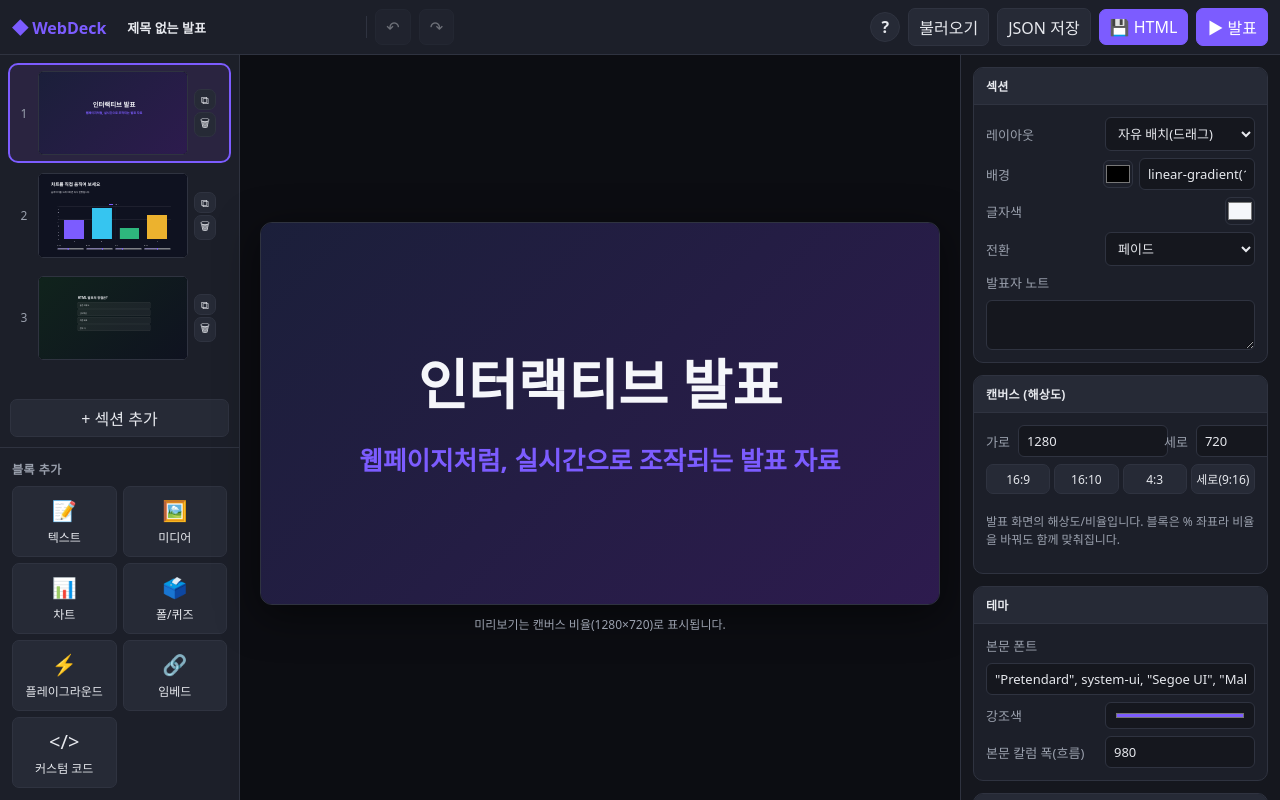
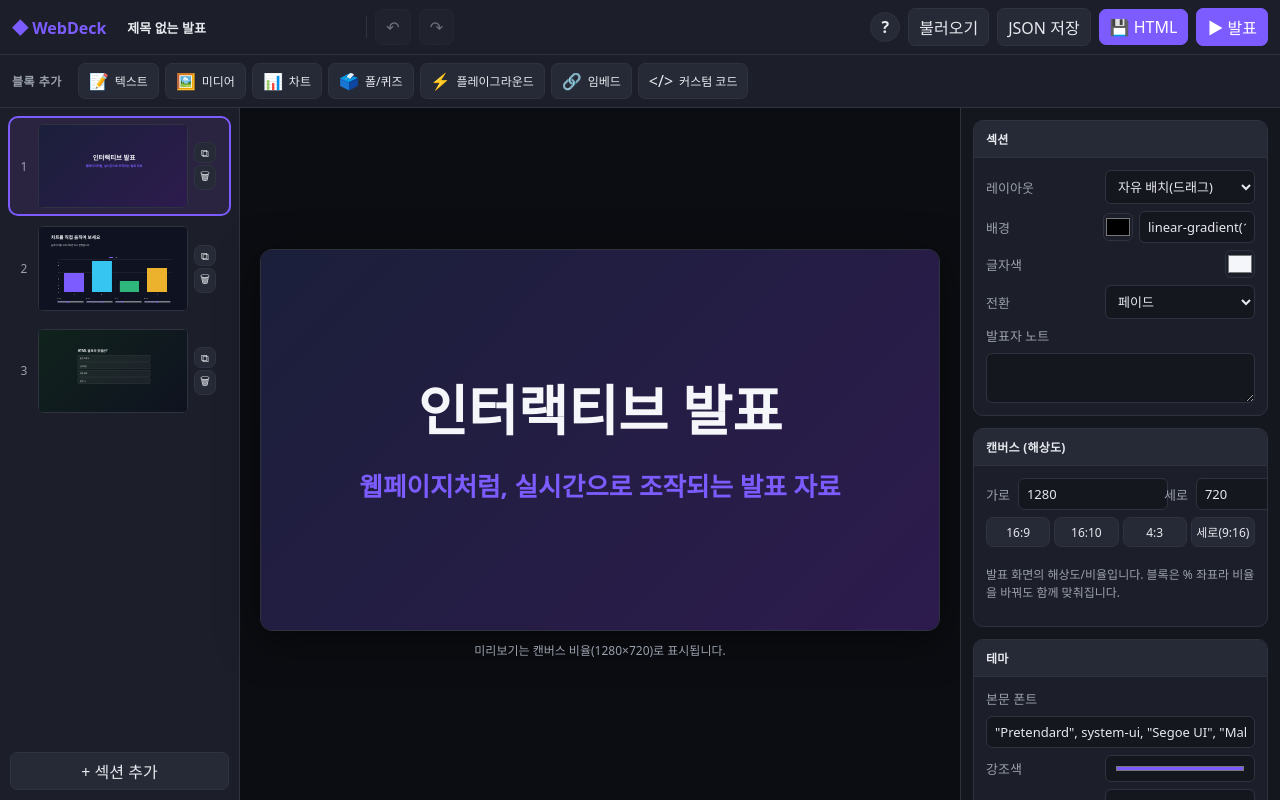
Before and after one commit to DoorWarning/Web-Deck-PPT-GUI, a React (Vite) app: page / in a window 1280 px wide. Built offline with nearby package versions, Linux system fonts and the light colour scheme; a web font is replaced by a local one.

Commit message:
fix: relocation 'block add UI', add section shortcut duplicate('d') and delete('delete')

```diff
--- a/src/App.tsx
+++ b/src/App.tsx
@@ -23,10 +23,10 @@ export default function App() {
   return (
     <div className="app">
       <Toolbar />
+      <BlockPalette />
       <div className="app-body">
         <aside className="left-rail">
           <SectionPanel />
-          <BlockPalette />
         </aside>
         <Stage />
         <BlockInspector />
@@ -46,7 +46,19 @@ function useEditorShortcuts(active: boolean) {
       if ((e.ctrlKey || e.metaKey) && e.key.toLowerCase() === 'z') { e.preventDefault(); e.shiftKey ? s.redo() : s.undo(); return; }
       if ((e.ctrlKey || e.metaKey) && e.key.toLowerCase() === 'y') { e.preventDefault(); s.redo(); return; }
       if (typing) return;
-      if ((e.key === 'Delete' || e.key === 'Backspace') && s.selectedBlockId) { e.preventDefault(); s.deleteBlock(s.selectedBlockId); }
+      // Block-first: when a block is selected the shortcut targets the block,
+      // otherwise it targets the current slide section.
+      if (e.key === 'Delete' || e.key === 'Backspace') {
+        e.preventDefault();
+        if (s.selectedBlockId) s.deleteBlock(s.selectedBlockId);
+        else s.deleteSection(s.currentSection);
+        return;
+      }
+      if (e.key === 'd' || e.key === 'D') {
+        e.preventDefault();
+        if (s.selectedBlockId) s.duplicateBlock(s.selectedBlockId);
+        else s.duplicateSection(s.currentSection);
+      }
     };
     window.addEventListener('keydown', onKey);
     return () => window.removeEventListener('keydown', onKey);
--- a/src/styles.css
+++ b/src/styles.css
@@ -50,11 +50,11 @@ button.primary:hover { filter: brightness(1.08); }
 .section-thumb-actions button { padding: 2px 5px; font-size: 11px; }
 .add-section-btn { margin: 10px; }
 
-.block-palette { border-top: 1px solid var(--line); padding: 12px; }
-.block-palette h4 { margin: 0 0 8px; font-size: 12px; color: var(--muted); text-transform: uppercase; letter-spacing: 0.04em; }
-.palette-grid { display: grid; grid-template-columns: 1fr 1fr; gap: 6px; }
-.palette-item { display: flex; flex-direction: column; align-items: center; gap: 4px; padding: 10px 4px; font-size: 12px; }
-.palette-icon { font-size: 20px; }
+.block-palette { display: flex; align-items: center; gap: 8px; padding: 8px 12px; background: var(--chrome2); border-bottom: 1px solid var(--line); flex-shrink: 0; overflow-x: auto; }
+.block-palette h4 { margin: 0 8px 0 0; font-size: 12px; color: var(--muted); text-transform: uppercase; letter-spacing: 0.04em; white-space: nowrap; }
+.palette-grid { display: flex; gap: 6px; }
+.palette-item { display: flex; flex-direction: row; align-items: center; gap: 6px; padding: 6px 10px; font-size: 12px; white-space: nowrap; }
+.palette-icon { font-size: 16px; }
 
 /* stage */
 .stage { display: flex; flex-direction: column; align-items: center; justify-content: center; padding: 20px; min-height: 0; gap: 10px; background: #0c0d12; }
```
